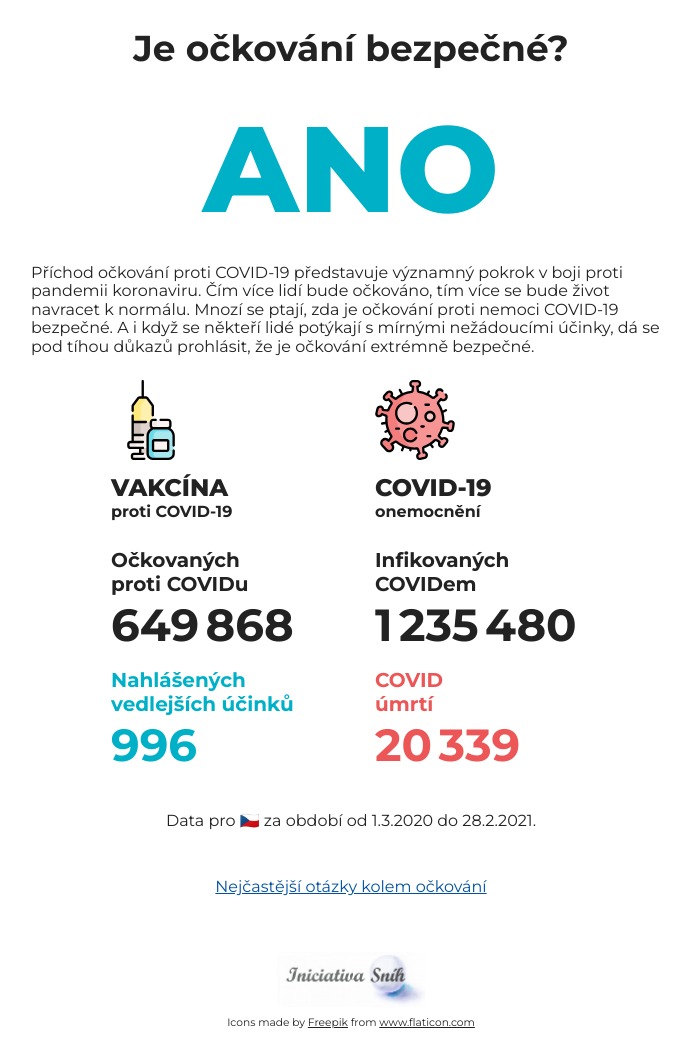
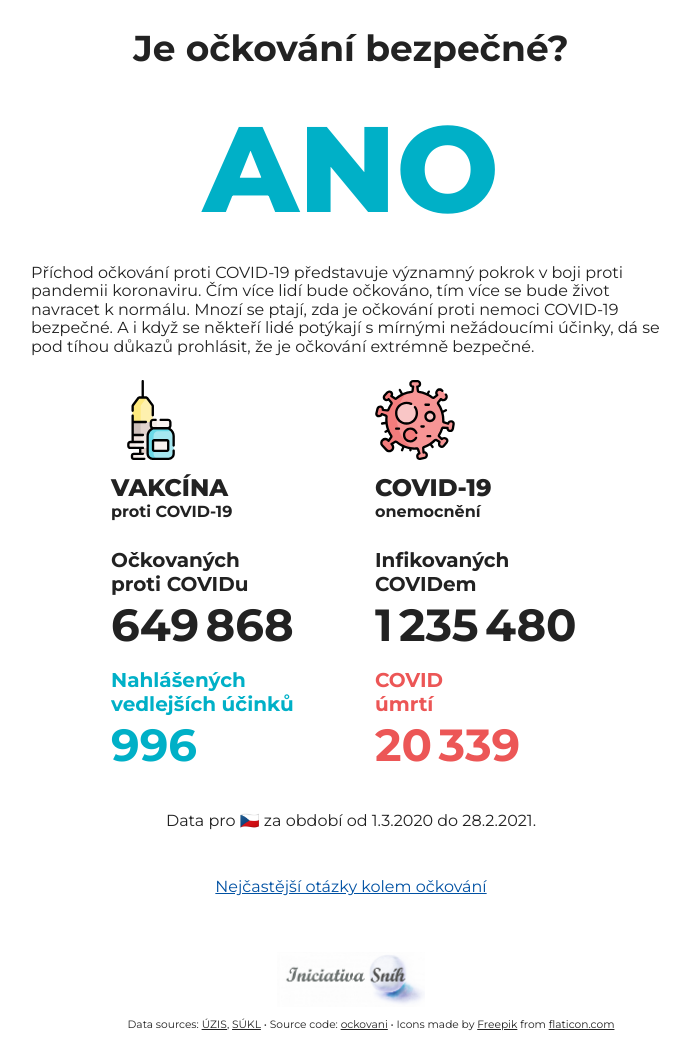
Before and after one commit to nikdo/ockovani, a website built with Parcel: page index.html in a window 1280 px wide. Shown: the whole page, without its empty margins (289-979 px from the left). Built offline with nearby package versions, Linux system fonts and the light colour scheme.

Commit message:
List data sources

```diff
--- a/css/main.css
+++ b/css/main.css
@@ -125,15 +125,29 @@ p.answer {
   padding: 7px 10px 10px;
 }
 
-.credits {
+ul.credits {
   text-align: center;
   margin-top: 0;
   font-size: 0.667rem; /* 10.667px */
+  line-height: 1rem; /* 16px; 2/3*baseline */
+  list-style: none;
 }
 
-.credits a {
+ul.credits a {
   color: inherit;
 }
+
+ul.credits li {
+  display: inline;
+  margin: 0;
+  padding: 0;
+  white-space: nowrap;
+}
+
+ul.credits li:not(:last-of-type)::after {
+  content: ' • ';
+}
+
 
 @media only screen and (min-width: 25em) {
   .comparison {
--- a/index.html
+++ b/index.html
@@ -69,9 +69,20 @@
         <img class="snow-logo" src="img/snih-logo.png" alt="Iniciativa Sníh">
       </a>
     </p>
-    <p class="credits">
-      Icons made by <a href="https://www.freepik.com" title="Freepik">Freepik</a> from <a href="https://www.flaticon.com/" title="Flaticon">www.flaticon.com</a>
-    </p>
+    <ul class="credits">
+      <li>
+        Data sources:
+        <a href="https://onemocneni-aktualne.mzcr.cz/api/v2/covid-19">ÚZIS</a>,
+        <a href="https://www.sukl.cz/tydenni-zpravy-o-prijatych-hlasenich-podezreni-na-nezadouci?fbclid=IwAR3CnIQ6wS_JXvLZ9TOwWW3w6y0HB0ZP_p3gwW9G7Lwy3h0-MMQ6V5NE6-g">SÚKL</a>
+      </li>
+      <li>
+        Source code: <a href="https://github.com/nikdo/ockovani">ockovani</a>
+      </li>
+      <li>
+        Icons made by <a href="https://www.freepik.com" title="Freepik">Freepik</a> from <a href="https://www.flaticon.com/" title="Flaticon">flaticon.com</a>
+      </li>
+    </ul>
+
   </footer>
   <script src="js/vendor/modernizr-3.11.2.min.js"></script>
   <script src="js/plugins.js"></script>
--- a/package.json
+++ b/package.json
@@ -1,5 +1,5 @@
 {
-  "name": "ockovani",
+  "name": "vaccination-is-safe",
   "version": "0.1.0",
   "license": "MIT",
   "scripts": {
```
Also changed, not shown: README.md.
